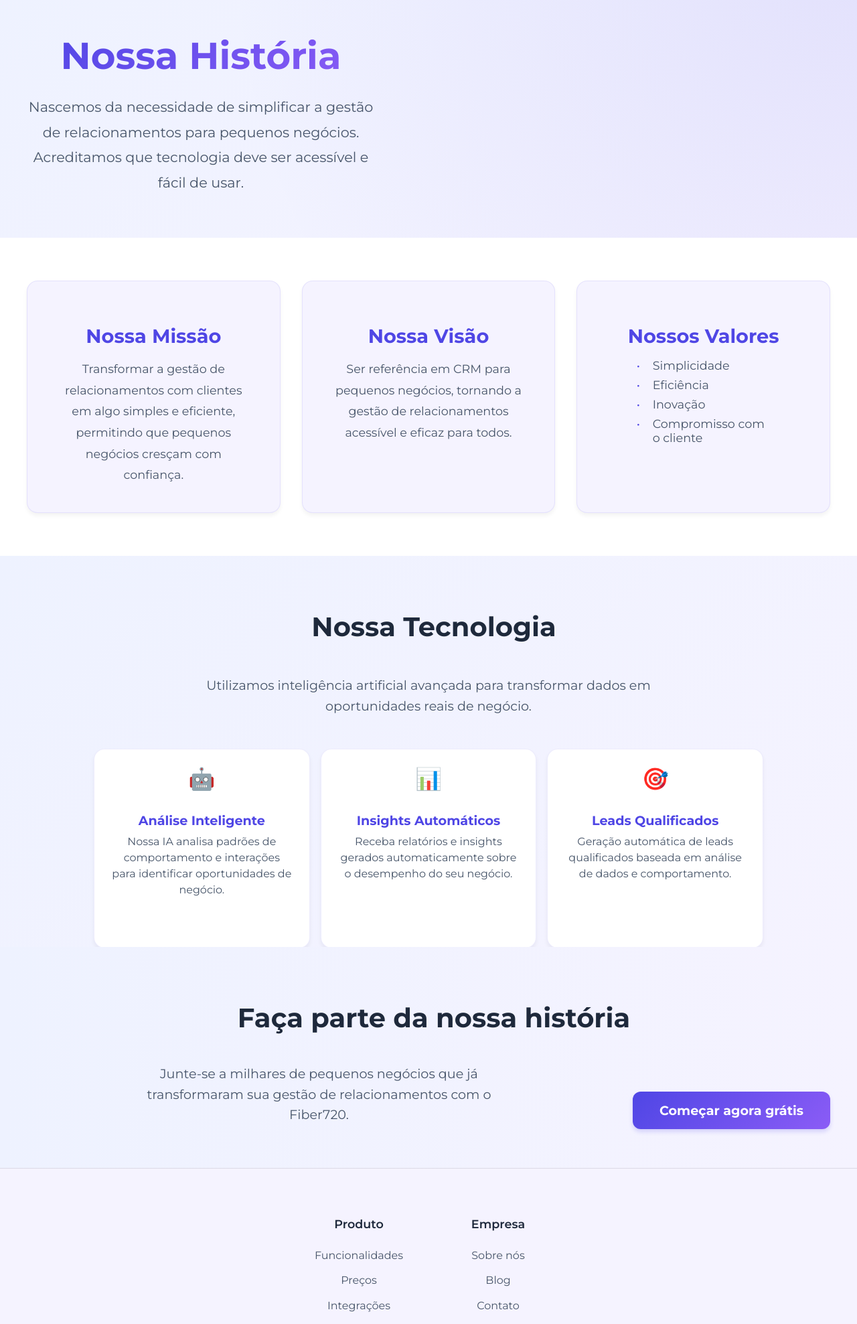
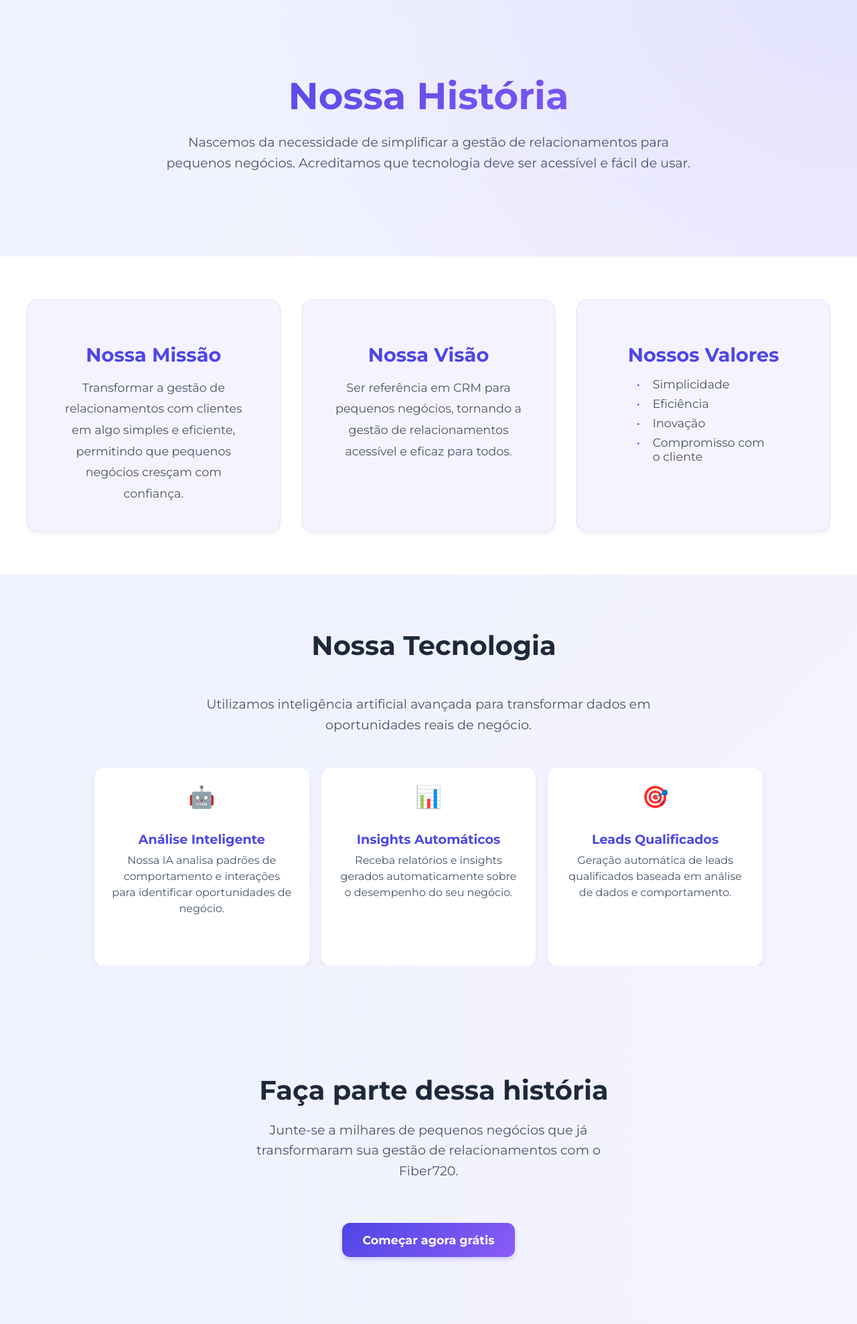
Before and after one commit to lourglei/landing-page-fiber720, a plain HTML site: page sobre.html in a window 1280 px wide. Shown: the part 150-2127 px from the top of the page at 67% size. Drawn offline with Linux system fonts and the light colour scheme.

Commit message:
Ajustar estilos da página "Sobre nós"

```diff
--- a/sobre.html
+++ b/sobre.html
@@ -24,9 +24,9 @@
 
     <section class="hero about-hero">
       <div class="container">
-        <div class="text">
-          <h1>Nossa História</h1>
-          <p>
+        <div class="text" style="max-width: 800px; margin: 0 auto; padding: 60px 20px;">
+          <h1 style="margin-bottom: 20px;">Nossa História</h1>
+          <p style="font-size: 1.2rem; line-height: 1.6;">
             Nascemos da necessidade de simplificar a gestão de relacionamentos para pequenos negócios.
             Acreditamos que tecnologia deve ser acessível e fácil de usar.
           </p>
@@ -92,12 +92,14 @@
 
     <section class="cta-section">
       <div class="container">
-        <h2>Faça parte da nossa história</h2>
-        <p>
-          Junte-se a milhares de pequenos negócios que já transformaram sua gestão
-          de relacionamentos com o Fiber720.
-        </p>
-        <a href="index.html" class="button button-primary">Começar agora grátis</a>
+        <div style="max-width: 800px; margin: 0 auto; text-align: center; padding: 80px 20px;">
+          <h2 style="margin-bottom: 20px; font-size: 2.5rem;">Faça parte dessa história</h2>
+          <p style="font-size: 1.2rem; line-height: 1.6; margin-bottom: 30px;">
+            Junte-se a milhares de pequenos negócios que já transformaram sua gestão
+            de relacionamentos com o Fiber720.
+          </p>
+          <a href="index.html" class="button button-primary" style="font-size: 1.1rem; padding: 15px 30px;">Começar agora grátis</a>
+        </div>
       </div>
     </section>
 
```
